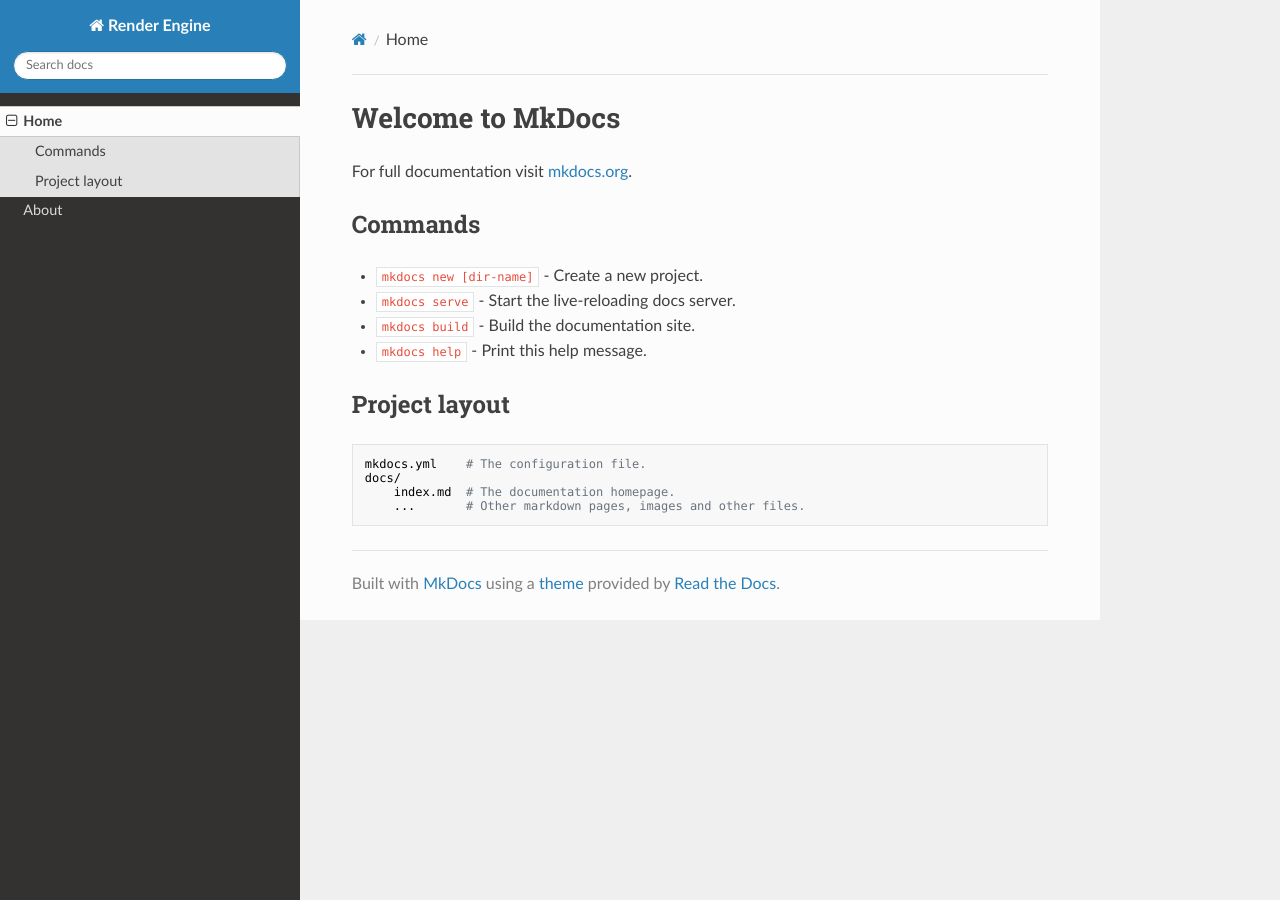
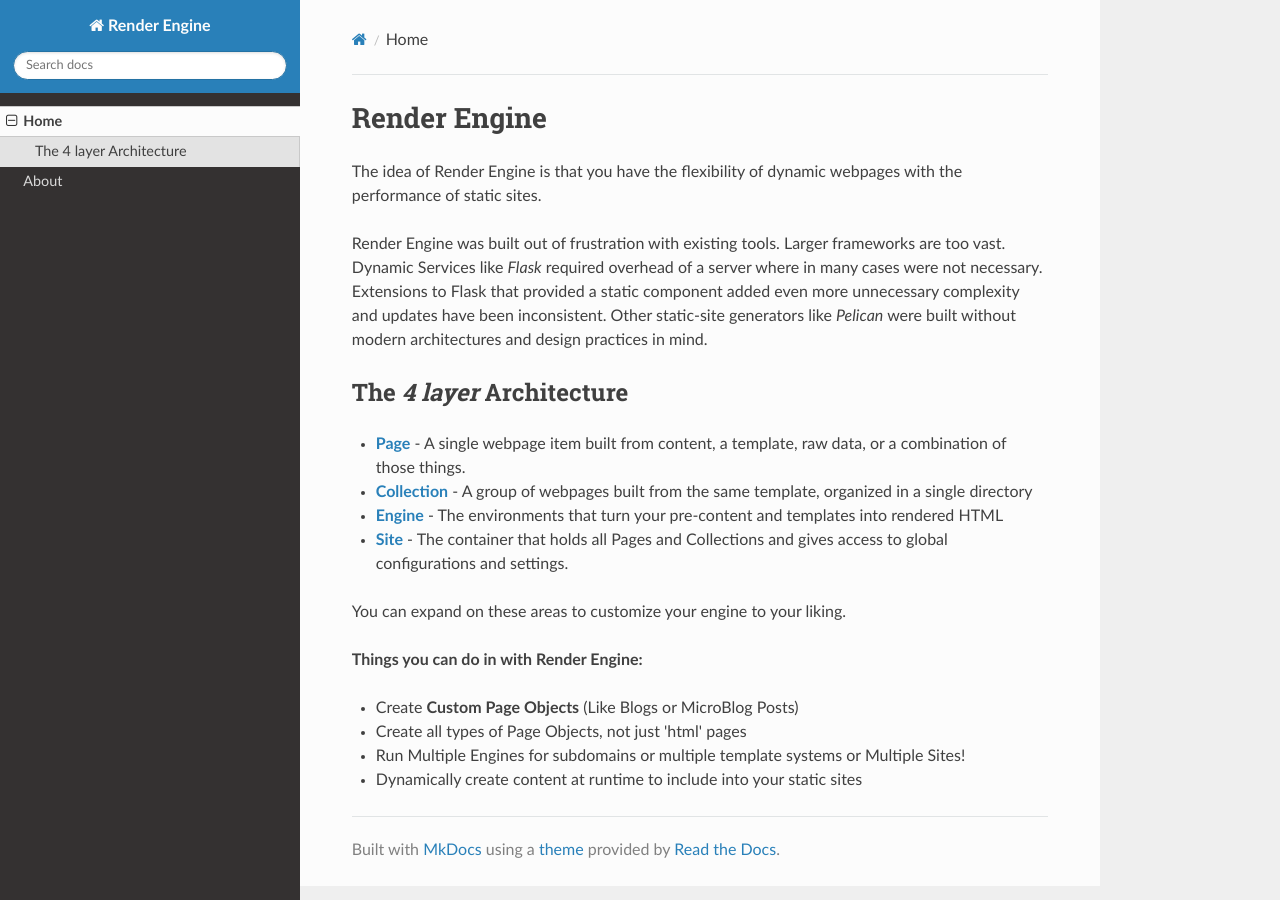
Before and after one commit to render-engine/render-engine, an MkDocs documentation site: the page built from docs/index.md, in a window 1280 px wide. Built offline with MkDocs 1.6.1, drawn with Linux system fonts in a browser that asks for light colours; nearby versions of some CDN libraries.

Commit message:
index.md

```diff
--- a/docs/index.md
+++ b/docs/index.md
@@ -1,17 +1,26 @@
-# Welcome to MkDocs
+# Render Engine
 
-For full documentation visit [mkdocs.org](https://mkdocs.org).
+The idea of Render Engine is that you have the flexibility of dynamic webpages with the performance of static sites.
 
-## Commands
+Render Engine was built out of frustration with existing tools.
+Larger frameworks are too vast.
+Dynamic Services like _Flask_ required overhead of a server where in many cases were not necessary.
+Extensions to Flask that provided a static component added even more unnecessary complexity and updates have been inconsistent.
+Other static-site generators like _Pelican_ were built without modern architectures and design practices in mind.
 
-* `mkdocs new [dir-name]` - Create a new project.
-* `mkdocs serve` - Start the live-reloading docs server.
-* `mkdocs build` - Build the documentation site.
-* `mkdocs help` - Print this help message.
+## The _4 layer_ Architecture
 
-## Project layout
+* **[Page](./docs/page.md)** - A single webpage item built from content, a template, raw data, or a combination of those things.
+* **[Collection](./docs/collection.md)** - A group of webpages built from the same template, organized in a single directory
+* **[Engine](./docs/engine.md)** - The environments that turn your pre-content and templates into rendered HTML
+* **[Site](./docs/site.md)** - The container that holds all Pages and Collections and gives access to global configurations and settings.
 
-    mkdocs.yml    # The configuration file.
-    docs/
-        index.md  # The documentation homepage.
-        ...       # Other markdown pages, images and other files.
+You can expand on these areas to customize your engine to your liking.
+
+
+**Things you can do in with Render Engine:**
+
+- Create **Custom Page Objects** (Like Blogs or MicroBlog Posts)
+- Create all types of Page Objects, not just 'html' pages
+- Run Multiple Engines for subdomains or multiple template systems or Multiple Sites!
+- Dynamically create content at runtime to include into your static sites
```
